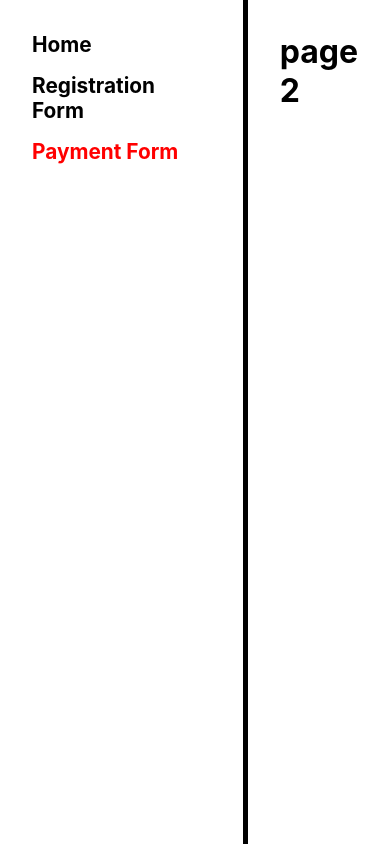
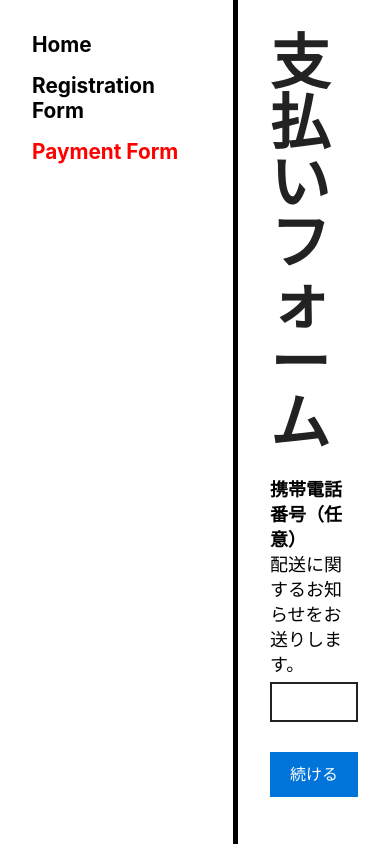
Before and after one commit to shgtkshruch/form-design-patterns-book, a React (Create React App) app: page /payment-form/1 in a window 390 px wide. Both pictures are taken after typing "name@example.com" into the empty fields and a click on the input "続ける". Built offline with nearby package versions, Linux system fonts and the light colour scheme.

Commit message:
Add input element for mobile phone number

```diff
--- a/src/payment-form/1.js
+++ b/src/payment-form/1.js
@@ -17,11 +17,12 @@ import {
 
 let originalTitle = document.title;
 
-export default ({ props }) => {
+export default () => {
   const validator = new Validator();
   const [email, setEmail] = useState('');
   const [errors, setErrors] = useState(new Validator().errors);
   let history = useHistory();
+  let { path } = useRouteMatch();
 
   validator.add(
     {
@@ -41,8 +42,6 @@ export default ({ props }) => {
       errorMessage: '@を入れてください。',
     },
   );
-
-  let { path } = useRouteMatch();
 
   function handleSubmit(e) {
     e.preventDefault();
--- a/src/payment-form/2.js
+++ b/src/payment-form/2.js
@@ -1,5 +1,48 @@
-import React from 'react';
+import React, { useState } from 'react';
+import H1 from '../components/H1';
+import Input from '../components/Input';
+import Field from '../components/Field';
+import Label from '../components/Lable';
+import FieldLabel from '../components/Field-Label';
+import FieldHint from '../components/Field-Hint';
+import Submit from '../components/Submit';
 
-export default () => (
-  <h1>page 2</h1>
-)
+import {
+  useRouteMatch,
+  useHistory
+} from "react-router-dom";
+
+export default ({ props }) => {
+  const [mobile, setMobile] = useState('');
+  let history = useHistory();
+  let { path } = useRouteMatch();
+
+  function handleSubmit(e) {
+    e.preventDefault();
+
+    const nextPagePath = `${path.replace(/\d$/, 3)}`;
+    history.push(nextPagePath);
+  }
+
+  return (
+    <>
+      <H1>支払いフォーム</H1>
+      <form noValidate onSubmit={(e) => handleSubmit(e)}>
+        <Field>
+          <Label htmlFor="mobile">
+            <FieldLabel>携帯電話番号（任意）</FieldLabel>
+            <FieldHint>配送に関するお知らせをお送りします。</FieldHint>
+          </Label>
+          <Input
+            type="tel"
+            id="mobile"
+            name="mobile"
+            value={mobile}
+            onChange={(e) => setMobile(e.target.value)}
+          />
+        </Field>
+        <Submit type="submit" value="続ける" />
+      </form>
+    </>
+  )
+}
```
